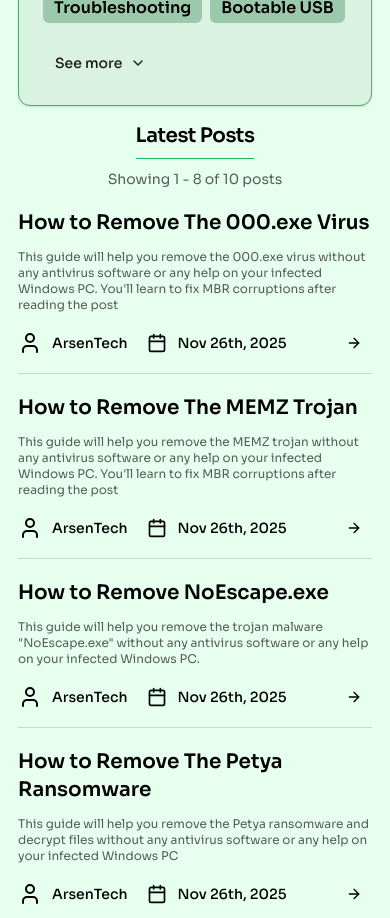
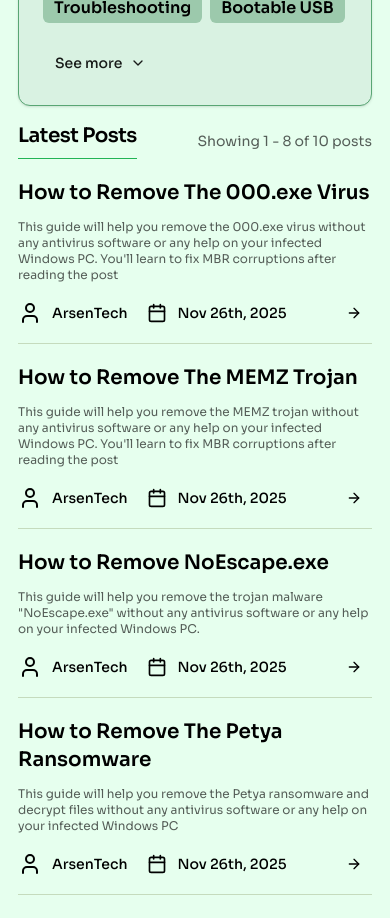
Before and after one commit to ArsenTech/blog, a Next.js app: page / in a window 390 px wide. Shown: the part 1100-2018 px from the top of the page. Built offline with nearby package versions, Linux system fonts and the light colour scheme.

Commit message:
Slight update of the responsive design in the landing page

```diff
--- a/src/components/pages/landing.tsx
+++ b/src/components/pages/landing.tsx
@@ -78,7 +78,7 @@ export default function LandingPage({posts, totalPages, currentPage, categories,
                {posts.length!==0 ? (
                     <SiteSection id="blog" innerWidthClass="space-y-4 grid grid-cols-1 lg:grid-cols-[3fr_1fr] gap-4">
                          <div className="space-y-5">
-                              <div className="flex flex-col sm:flex-row justify-center sm:justify-between items-center gap-2.5">
+                              <div className="flex justify-between items-center gap-2.5 flex-wrap">
                                    <h3 className="scroll-m-20 text-xl md:text-2xl lg:text-3xl font-semibold tracking-tight border-b border-primary pb-2">{search==="" ? "Latest Posts" : "Search Results"}</h3>
                                    <p className="text-sm text-muted-foreground">
                                         {getRangeAsText(
```
